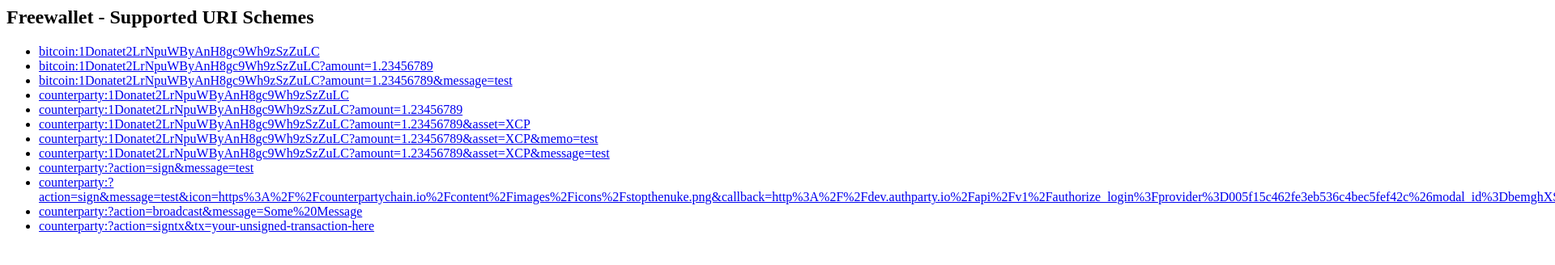
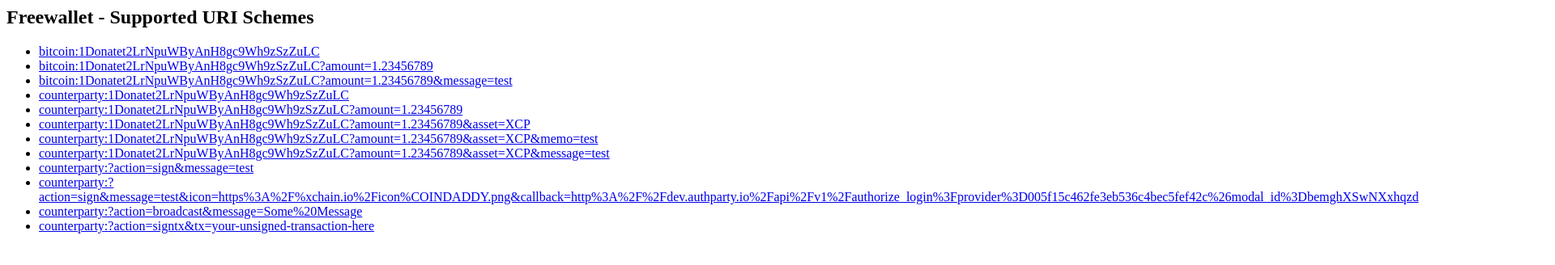
Before and after one commit to jdogresorg/freewallet-desktop, a website: page uri-schemes.html in a window 1280 px wide. Shown: the top 328 px of the page at 81% size, 1920 px wide, since content can reach past the window. Drawn offline with nearby package versions, Linux system fonts and the light colour scheme.

Commit message:
version bump

```diff
--- a/package.json
+++ b/package.json
@@ -2,7 +2,8 @@
   "main": "index.html",
   "name": "FreeWallet",
   "description": "Freewallet is a free desktop wallet that supports Bitcoin and Counterparty",
-  "version": "0.9.6",
+  "version": "0.9.7",
+  "single-instance": true,
   "window": {
     "title": "FreeWallet",
     "icon": "images/freewallet-icon-180.png",
--- a/uri-schemes.html
+++ b/uri-schemes.html
@@ -19,11 +19,10 @@
     'counterparty:1Donatet2LrNpuWByAnH8gc9Wh9zSzZuLC?amount=1.23456789&asset=XCP&memo=test',
     'counterparty:1Donatet2LrNpuWByAnH8gc9Wh9zSzZuLC?amount=1.23456789&asset=XCP&message=test',
     'counterparty:?action=sign&message=test',
-    'counterparty:?action=sign&message=test&icon=https%3A%2F%2Fcounterpartychain.io%2Fcontent%2Fimages%2Ficons%2Fstopthenuke.png&callback=http%3A%2F%2Fdev.authparty.io%2Fapi%2Fv1%2Fauthorize_login%3Fprovider%3D005f15c462fe3eb536c4bec5fef42c%26modal_id%3DbemghXSwNXxhqzd',
+    'counterparty:?action=sign&message=test&icon=https%3A%2F%xchain.io%2Ficon%COINDADDY.png&callback=http%3A%2F%2Fdev.authparty.io%2Fapi%2Fv1%2Fauthorize_login%3Fprovider%3D005f15c462fe3eb536c4bec5fef42c%26modal_id%3DbemghXSwNXxhqzd',
     'counterparty:?action=broadcast&message=Some%20Message',
     'counterparty:?action=signtx&tx=your-unsigned-transaction-here',
 ];
-
 $(document).ready(function(){
 
     urls.forEach(function(url){
```
